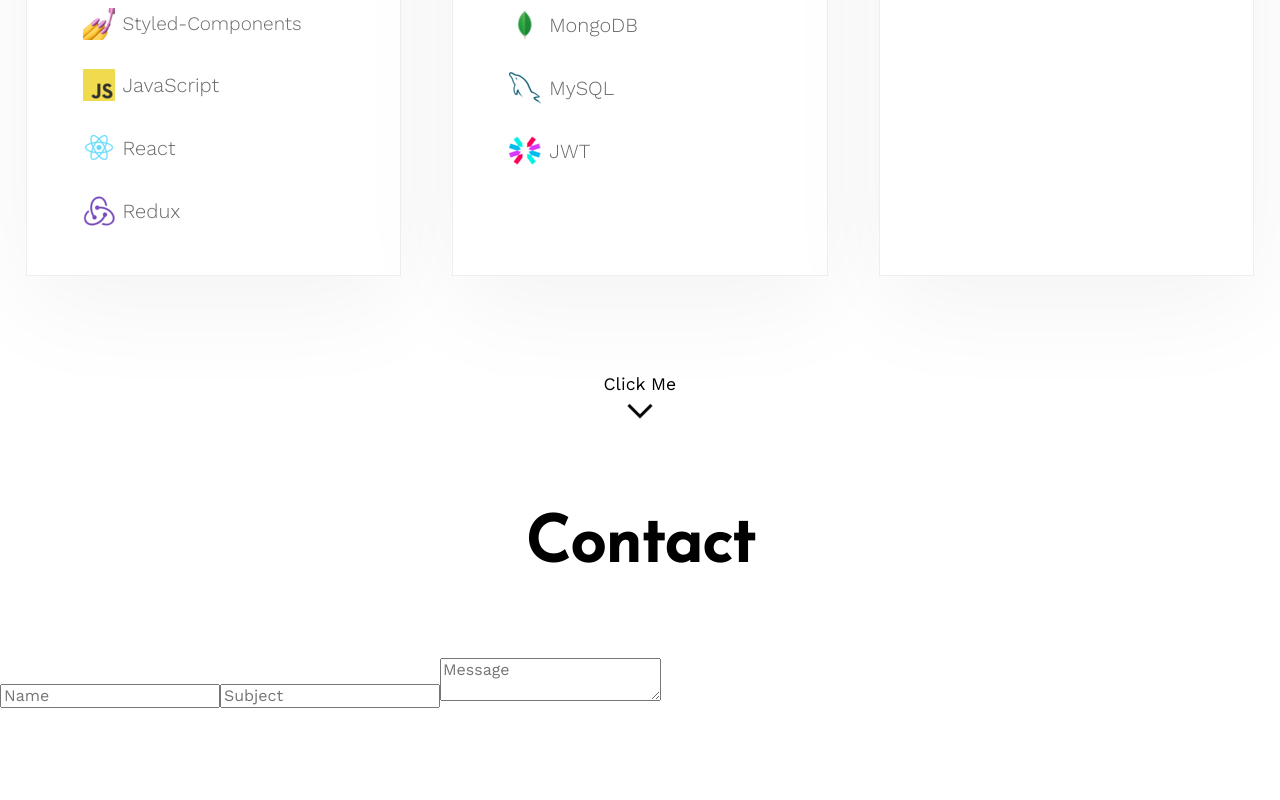
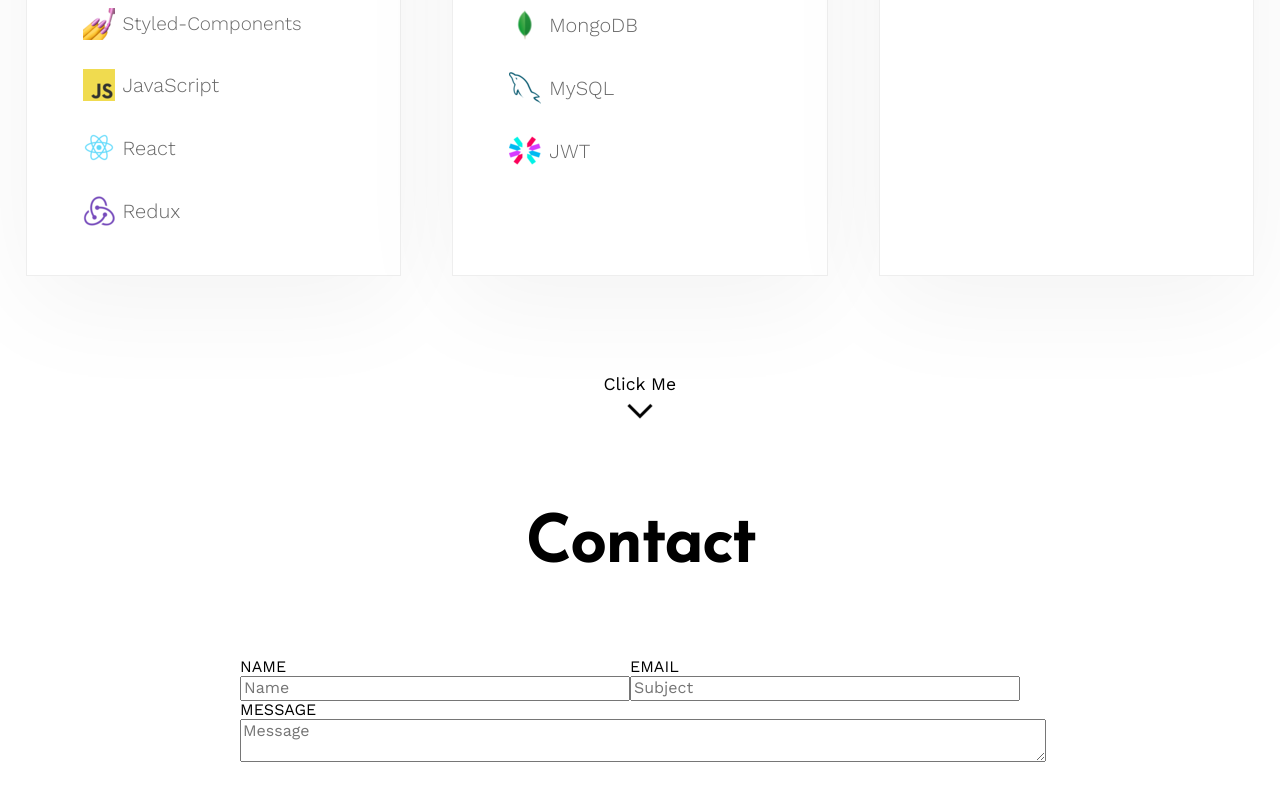
Before and after one commit to KyleS-99/Portfolio-Site, a React (Create React App) app in the folder client/: page / in a window 1280 px wide. Shown: the part 2582-3382 px from the top of the page. Built offline with nearby package versions, Linux system fonts and the light colour scheme.

Commit message:
Changed styles and html/jsx

```diff
--- a/client/src/components/Contact.js
+++ b/client/src/components/Contact.js
@@ -11,16 +11,44 @@ const ContactContainer = styled.div`
 
 const FormContainer = styled.div`
     width: 80%;
-    max-width:
+    max-width: 800px;
+    margin: 0 auto;
+`;
+
+const Form = styled.form`
+    display: flex;
+    flex-direction: column;
+    justify-content: center;
+    align-items: center;
+`;
+
+const LabelContainer = styled.div`
+    display: flex;
+    flex-direction: column;
+    flex: 1;
+`;
+
+const InputContainer = styled.div`
+    display: flex;
+    flex-direction: row;
+    width: 100%;
+
+    & > div + div {
+        margin-right: 20px;
+    }
 `;
 
 const Input = styled.input`
 
 `;
 
-const TextArea = styled.textarea``
+const TextArea = styled.textarea`
+    width: 100%;
+`;
 
-;
+const Label = styled.label`
+    text-transform: uppercase;
+`;
 
 class Contact extends Component {
     state = {
@@ -39,32 +67,55 @@ class Contact extends Component {
             <ContactContainer>
                 <SectionTitle text="Contact" />
 
-                <form action="/email" method="post" autoComplete="off">
+                <FormContainer>
+                    <Form autoComplete="off">
+                        <div style={{ width: '100%' }}>
+                            <InputContainer>
+                                <LabelContainer>
+                                    <Label htmlFor="name">name</Label>
                                     <Input
                                         onChange={this.onChange}
                                         placeholder="Name"
                                         value={name}
                                         name="name"
+                                        id="name"
                                     />
+                                </LabelContainer>
+
+                                <LabelContainer>
+                                    <Label htmlFor="email">email</Label>
                                     <Input
                                         onChange={this.onChange}
                                         placeholder="Subject"
                                         value={email}
                                         name="subject"
+                                        id="email"
                                     />
+                                </LabelContainer>
+
                                 <Input
                                     onChange={this.onChange}
                                     style={{ display: 'none' }}
                                     value={hiddenInput}
                                     name="hiddenInput"
                                 />
+                            </InputContainer>
+                        </div>
+
+                        <div style={{ width: '100%' }}>
+                            <LabelContainer>
+                                <Label htmlFor="message">message</Label>
                                 <TextArea
                                     onChange={this.onChange}
                                     placeholder="Message"
                                     value={message}
                                     name="message"
+                                    id="message"
                                 />
-                </form>
+                            </LabelContainer>
+                        </div>
+                    </Form>
+                </FormContainer>
             </ContactContainer>
         );
     }
```
Lines whose indentation alone changed are shown as unchanged.
